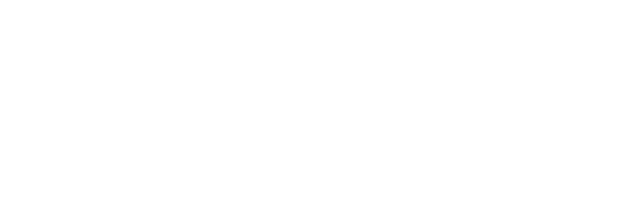
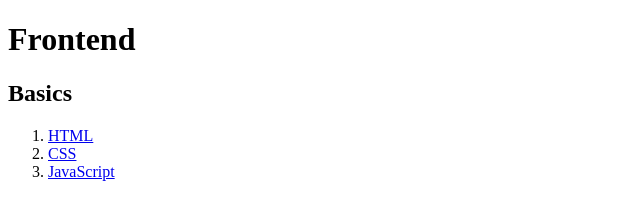
Before and after one commit to Dmitriy200123/task-html, a website: page src/index.html in a window 1280 px wide. Shown: the whole page, without its empty margins (0-640 px from the left). Drawn offline with Linux system fonts and the light colour scheme.

Commit message:
Implementation of start page

```diff
--- a/src/index.html
+++ b/src/index.html
@@ -3,5 +3,13 @@
     <head>
         <title>HTML</title>
     </head>
-    <body></body>
+    <body>
+        <h1>Frontend</h1>
+        <h2>Basics</h2>
+        <ol>
+            <li><a href="http://htmlbook.ru/html">HTML</a></li>
+            <li><a href="http://htmlbook.ru/css/">CSS</a></li>
+            <li><a href="https://learn.javascript.ru/">JavaScript</a></li>
+        </ol>
+    </body>
 </html>
```
